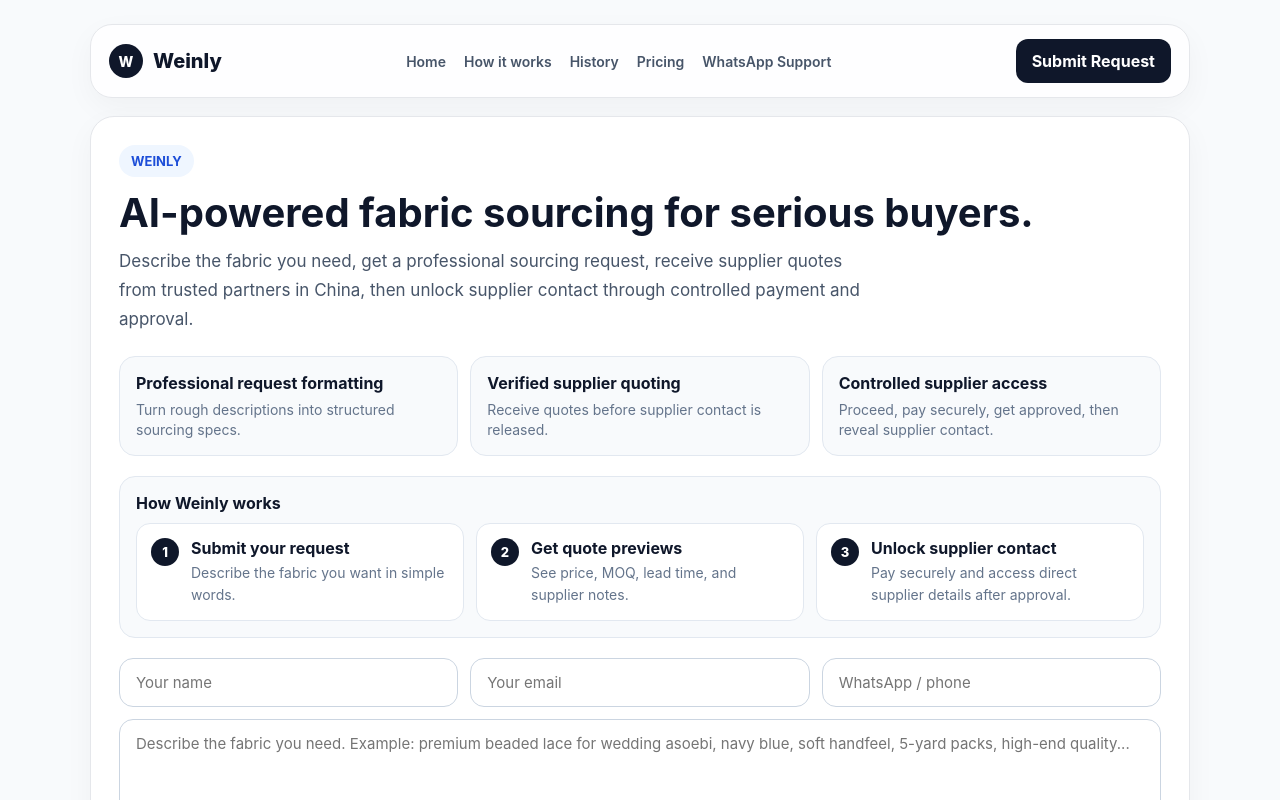
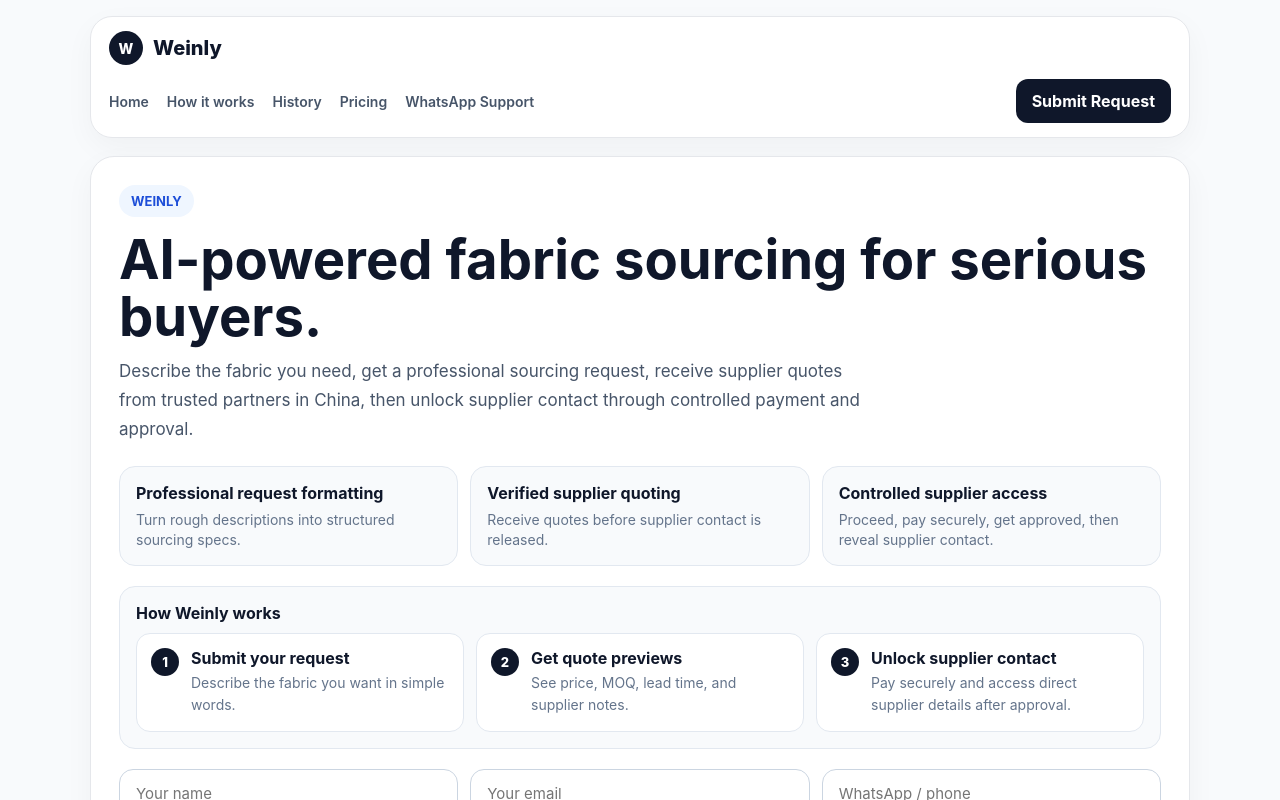
Before and after one commit to princebukason/weinly, a Next.js app: page / in a window 1280 px wide. Shown: the top 800 px of the page. Built offline with nearby package versions, Linux system fonts and the light colour scheme; no server answers.

Commit message:
Improve homepage mobile nav and conversation flow

```diff
--- a/app/page.tsx
+++ b/app/page.tsx
@@ -10,7 +10,7 @@
 const supabase = createClient(supabaseUrl, supabaseAnonKey);
 
 const PAYSTACK_PUBLIC_KEY = process.env.NEXT_PUBLIC_PAYSTACK_PUBLIC_KEY || "";
-const WHATSAPP_LINK = "https://wa.me/2348130630046";
+const WHATSAPP_NUMBER = "2348130630046";
 const SUPPORT_EMAIL = "support@weinly.com";
 
 type FabricRequest = {
@@ -102,6 +102,10 @@
   };
 }
 
+function buildWhatsappLink(message: string) {
+  return `https://wa.me/${WHATSAPP_NUMBER}?text=${encodeURIComponent(message)}`;
+}
+
 export default function HomePage() {
   const [description, setDescription] = useState("");
   const [clientName, setClientName] = useState("");
@@ -111,6 +115,8 @@
   const [loading, setLoading] = useState(false);
   const [lookupLoading, setLookupLoading] = useState(false);
   const [paymentLoading, setPaymentLoading] = useState(false);
+  const [mobileMenuOpen, setMobileMenuOpen] = useState(false);
+  const [isMobile, setIsMobile] = useState(false);
 
   const [requestId, setRequestId] = useState("");
   const [lookupId, setLookupId] = useState("");
@@ -120,6 +126,16 @@
 
   const [lookupRequest, setLookupRequest] = useState<FabricRequest | null>(null);
   const [lookupQuotes, setLookupQuotes] = useState<Quote[]>([]);
+
+  useEffect(() => {
+    function checkMobile() {
+      setIsMobile(window.innerWidth < 880);
+    }
+
+    checkMobile();
+    window.addEventListener("resize", checkMobile);
+    return () => window.removeEventListener("resize", checkMobile);
+  }, []);
 
   async function generateAISpec(userInput: string) {
     try {
@@ -431,17 +447,46 @@
     return getStageTone(activeRequest, activeQuotes.length);
   }, [activeRequest, activeQuotes.length]);
 
+  const genericSupportLink = buildWhatsappLink(
+    "Hello Weinly, I need help with fabric sourcing."
+  );
+
   return (
     <main style={pageStyle}>
       <div style={containerStyle}>
         <header style={navWrapperStyle}>
           <div style={navBarStyle}>
+            <div style={navTopRowStyle}>
               <a href="/" style={brandStyle}>
                 <span style={brandBadgeStyle}>W</span>
                 <span>Weinly</span>
               </a>
 
-            <nav style={navLinksStyle}>
+              {isMobile && (
+                <button
+                  type="button"
+                  onClick={() => setMobileMenuOpen((prev) => !prev)}
+                  style={menuButtonStyle}
+                >
+                  {mobileMenuOpen ? "Close" : "Menu"}
+                </button>
+              )}
+            </div>
+
+            <div
+              style={{
+                ...navContentWrapStyle,
+                display: isMobile ? (mobileMenuOpen ? "flex" : "none") : "flex",
+              }}
+            >
+              <nav
+                style={{
+                  ...navLinksStyle,
+                  flexDirection: isMobile ? "column" : "row",
+                  alignItems: isMobile ? "flex-start" : "center",
+                  width: isMobile ? "100%" : "auto",
+                }}
+              >
                 <a href="/" style={navLinkStyle}>
                   Home
                 </a>
@@ -455,7 +500,7 @@
                   Pricing
                 </a>
                 <a
-                href={WHATSAPP_LINK}
+                  href={genericSupportLink}
                   target="_blank"
                   rel="noreferrer"
                   style={navLinkStyle}
@@ -464,9 +509,16 @@
                 </a>
               </nav>
 
-            <a href="#submit-request" style={navCtaStyle}>
+              <a
+                href="#submit-request"
+                style={{
+                  ...navCtaStyle,
+                  width: isMobile ? "100%" : "auto",
+                }}
+              >
                 Submit Request
               </a>
+            </div>
           </div>
         </header>
 
@@ -595,7 +647,7 @@
               </button>
 
               <a
-                href={WHATSAPP_LINK}
+                href={genericSupportLink}
                 target="_blank"
                 rel="noreferrer"
                 style={whatsAppButtonStyle}
@@ -635,7 +687,7 @@
                 View your previous requests
               </a>
               <a
-                href={WHATSAPP_LINK}
+                href={genericSupportLink}
                 target="_blank"
                 rel="noreferrer"
                 style={supportInlineLinkStyle}
@@ -851,14 +903,17 @@
 
               {activeQuotes.length === 0 ? (
                 <div style={emptyStateStyle}>
-                  No quotes yet. Your request has been received and is waiting for
-                  supplier pricing.
+                  We are currently sourcing suppliers for this request. Quotes will appear
+                  here shortly.
                 </div>
               ) : (
                 activeQuotes.map((quote) => {
                   const isReleased = !!quote.is_contact_released;
                   const contactStatus = activeRequest.contact_request_status || "none";
                   const paymentStatus = activeRequest.payment_status || "unpaid";
+                  const requestSupportLink = buildWhatsappLink(
+                    `Hello Weinly, I need help with request ID: ${activeRequest.id}`
+                  );
 
                   return (
                     <div key={quote.id} style={quoteCardStyle}>
@@ -929,7 +984,7 @@
                             </button>
 
                             <a
-                              href={WHATSAPP_LINK}
+                              href={requestSupportLink}
                               target="_blank"
                               rel="noreferrer"
                               style={secondaryActionLinkStyle}
@@ -945,7 +1000,7 @@
                         paymentStatus === "unpaid" && (
                           <div style={paymentBoxStyle}>
                             <h4 style={{ margin: "0 0 10px 0", color: "#0f172a" }}>
-                              Unlock supplier contact
+                              Unlock verified supplier contact now
                             </h4>
 
                             <div style={instructionCardStyle}>
@@ -971,9 +1026,19 @@
                                 marginBottom: 0,
                               }}
                             >
-                              Pay securely to unlock supplier contact. After successful
-                              payment, your request will be marked paid automatically.
+                              Get direct access to supplier phone, WeChat, and contact
+                              person. Avoid middlemen and negotiate better deals instantly.
                             </p>
+
+                            <div
+                              style={{
+                                marginTop: 8,
+                                fontSize: 13,
+                                color: "#64748b",
+                              }}
+                            >
+                              Trusted by fabric buyers sourcing from China to Africa.
+                            </div>
 
                             <div
                               style={{
@@ -996,7 +1061,7 @@
                               </button>
 
                               <a
-                                href={WHATSAPP_LINK}
+                                href={requestSupportLink}
                                 target="_blank"
                                 rel="noreferrer"
                                 style={whatsAppButtonStyle}
@@ -1066,7 +1131,9 @@
 
               <div style={{ display: "flex", gap: 10, flexWrap: "wrap" }}>
                 <a
-                  href={WHATSAPP_LINK}
+                  href={buildWhatsappLink(
+                    `Hello Weinly, I need help with request ID: ${activeRequest.id}`
+                  )}
                   target="_blank"
                   rel="noreferrer"
                   style={whatsAppButtonStyle}
@@ -1110,7 +1177,7 @@
                 <div style={footerHeadingStyle}>Support</div>
                 <div style={footerLinksWrapStyle}>
                   <a
-                    href={WHATSAPP_LINK}
+                    href={genericSupportLink}
                     target="_blank"
                     rel="noreferrer"
                     style={footerLinkStyle}
@@ -1133,7 +1200,7 @@
 const pageStyle: React.CSSProperties = {
   minHeight: "100vh",
   background: "#f8fafc",
-  padding: "24px 16px 40px",
+  padding: "16px 12px 36px",
   fontFamily:
     'Inter, ui-sans-serif, system-ui, -apple-system, BlinkMacSystemFont, "Segoe UI", sans-serif',
 };
@@ -1148,16 +1215,26 @@
 };
 
 const navBarStyle: React.CSSProperties = {
-  background: "rgba(255,255,255,0.9)",
+  background: "rgba(255,255,255,0.95)",
   border: "1px solid #e5e7eb",
   borderRadius: 22,
   padding: "14px 18px",
+  boxShadow: "0 10px 30px rgba(0,0,0,0.04)",
+};
+
+const navTopRowStyle: React.CSSProperties = {
   display: "flex",
   justifyContent: "space-between",
   alignItems: "center",
   gap: 16,
+};
+
+const navContentWrapStyle: React.CSSProperties = {
+  marginTop: 14,
+  justifyContent: "space-between",
+  alignItems: "center",
+  gap: 16,
   flexWrap: "wrap",
-  boxShadow: "0 10px 30px rgba(0,0,0,0.04)",
 };
 
 const brandStyle: React.CSSProperties = {
@@ -1187,7 +1264,6 @@
   display: "flex",
   gap: 18,
   flexWrap: "wrap",
-  alignItems: "center",
 };
 
 const navLinkStyle: React.CSSProperties = {
@@ -1209,6 +1285,16 @@
   justifyContent: "center",
 };
 
+const menuButtonStyle: React.CSSProperties = {
+  background: "#e2e8f0",
+  color: "#0f172a",
+  border: "none",
+  borderRadius: 12,
+  padding: "10px 14px",
+  fontWeight: 700,
+  cursor: "pointer",
+};
+
 const heroCardStyle: React.CSSProperties = {
   background: "white",
   border: "1px solid #e5e7eb",
@@ -1230,8 +1316,8 @@
 };
 
 const heroTitleStyle: React.CSSProperties = {
-  fontSize: 40,
-  lineHeight: 1.1,
+  fontSize: "clamp(2rem, 6vw, 3.4rem)",
+  lineHeight: 1.05,
   margin: "0 0 12px 0",
   color: "#0f172a",
 };
@@ -1372,7 +1458,7 @@
 
 const pricingTitleStyle: React.CSSProperties = {
   margin: "0 0 10px 0",
-  fontSize: 30,
+  fontSize: "clamp(1.8rem, 4vw, 2.4rem)",
   color: "#0f172a",
 };
 
@@ -1460,7 +1546,7 @@
 
 const sectionTitle: React.CSSProperties = {
   margin: "0 0 8px 0",
-  fontSize: 26,
+  fontSize: "clamp(1.4rem, 3.8vw, 2rem)",
   color: "#0f172a",
 };
 
```
Lines whose indentation alone changed are shown as unchanged.
